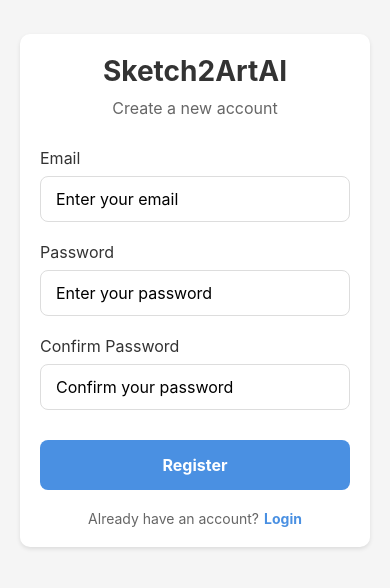
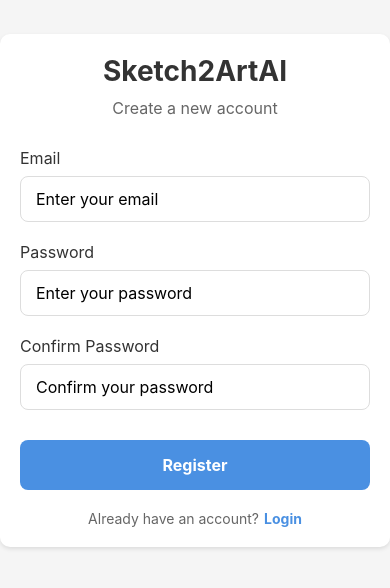
Before and after one commit to chirag127/Sketch2ArtAI, a React Native app in the folder frontend/: screen /Register in a window 390 px wide. Shown: the part 132-720 px from the top of the page. Built offline with nearby package versions, Linux system fonts and the light colour scheme.

Commit message:
Enhance Login and Register screens for desktop responsiveness; add layout adjustments based on screen width

```diff
--- a/frontend/screens/LoginScreen.js
+++ b/frontend/screens/LoginScreen.js
@@ -1,4 +1,4 @@
-import React, { useState, useContext } from "react";
+import React, { useState, useContext, useEffect } from "react";
 import {
     StyleSheet,
     Text,
@@ -10,6 +10,7 @@ import {
     KeyboardAvoidingView,
     Platform,
     ScrollView,
+    Dimensions,
 } from "react-native";
 import AuthContext from "../context/AuthContext";
 
@@ -17,8 +18,28 @@ export default function LoginScreen({ navigation }) {
     const [email, setEmail] = useState("");
     const [password, setPassword] = useState("");
     const [isSubmitting, setIsSubmitting] = useState(false);
+    const [isDesktop, setIsDesktop] = useState(false);
 
     const { login, isLoading } = useContext(AuthContext);
+
+    // Check if the device is a desktop based on screen width
+    useEffect(() => {
+        const updateLayout = () => {
+            const { width } = Dimensions.get("window");
+            setIsDesktop(width >= 768);
+        };
+
+        updateLayout();
+        Dimensions.addEventListener("change", updateLayout);
+
+        return () => {
+            // Clean up event listener
+            const dimensionsHandler = Dimensions.removeEventListener;
+            if (dimensionsHandler) {
+                dimensionsHandler("change", updateLayout);
+            }
+        };
+    }, []);
 
     const handleLogin = async () => {
         if (!email || !password) {
@@ -54,7 +75,12 @@ export default function LoginScreen({ navigation }) {
             style={styles.container}
         >
             <ScrollView contentContainerStyle={styles.scrollContainer}>
-                <View style={styles.formContainer}>
+                <View
+                    style={[
+                        styles.formContainer,
+                        isDesktop && { maxWidth: 450 },
+                    ]}
+                >
                     <Text style={styles.title}>Sketch2ArtAI</Text>
                     <Text style={styles.subtitle}>Login to your account</Text>
 
@@ -122,6 +148,7 @@ const styles = StyleSheet.create({
     scrollContainer: {
         flexGrow: 1,
         justifyContent: "center",
+        alignItems: "center", // Center content horizontally
     },
     formContainer: {
         padding: 20,
@@ -134,6 +161,8 @@ const styles = StyleSheet.create({
         shadowRadius: 4,
         elevation: 3,
         marginVertical: 40,
+        width: "100%",
+        maxWidth: 450, // Limit width on larger screens
     },
     title: {
         fontSize: 28,
@@ -163,6 +192,7 @@ const styles = StyleSheet.create({
         paddingHorizontal: 15,
         paddingVertical: 12,
         fontSize: 16,
+        width: "100%",
     },
     button: {
         backgroundColor: "#4a90e2",
@@ -170,6 +200,7 @@ const styles = StyleSheet.create({
         borderRadius: 8,
         alignItems: "center",
         marginTop: 10,
+        width: "100%",
     },
     disabledButton: {
         backgroundColor: "#a0c4e9",
--- a/frontend/screens/RegisterScreen.js
+++ b/frontend/screens/RegisterScreen.js
@@ -1,4 +1,4 @@
-import React, { useState, useContext } from "react";
+import React, { useState, useContext, useEffect } from "react";
 import {
     StyleSheet,
     Text,
@@ -10,6 +10,7 @@ import {
     KeyboardAvoidingView,
     Platform,
     ScrollView,
+    Dimensions,
 } from "react-native";
 import AuthContext from "../context/AuthContext";
 
@@ -18,8 +19,28 @@ export default function RegisterScreen({ navigation }) {
     const [password, setPassword] = useState("");
     const [confirmPassword, setConfirmPassword] = useState("");
     const [isSubmitting, setIsSubmitting] = useState(false);
+    const [isDesktop, setIsDesktop] = useState(false);
 
     const { register, isLoading } = useContext(AuthContext);
+
+    // Check if the device is a desktop based on screen width
+    useEffect(() => {
+        const updateLayout = () => {
+            const { width } = Dimensions.get("window");
+            setIsDesktop(width >= 768);
+        };
+
+        updateLayout();
+        Dimensions.addEventListener("change", updateLayout);
+
+        return () => {
+            // Clean up event listener
+            const dimensionsHandler = Dimensions.removeEventListener;
+            if (dimensionsHandler) {
+                dimensionsHandler("change", updateLayout);
+            }
+        };
+    }, []);
 
     const validateEmail = (email) => {
         const re = /^[^\s@]+@[^\s@]+\.[^\s@]+$/;
@@ -74,7 +95,12 @@ export default function RegisterScreen({ navigation }) {
             style={styles.container}
         >
             <ScrollView contentContainerStyle={styles.scrollContainer}>
-                <View style={styles.formContainer}>
+                <View
+                    style={[
+                        styles.formContainer,
+                        isDesktop && { maxWidth: 450 },
+                    ]}
+                >
                     <Text style={styles.title}>Sketch2ArtAI</Text>
                     <Text style={styles.subtitle}>Create a new account</Text>
 
@@ -153,12 +179,15 @@ const styles = StyleSheet.create({
     scrollContainer: {
         flexGrow: 1,
         justifyContent: "center",
+        alignItems: "center", // Center content horizontally
     },
     formContainer: {
         padding: 20,
         marginHorizontal: 20,
         backgroundColor: "#fff",
         borderRadius: 10,
+        width: "100%",
+        maxWidth: 450, // Limit width on larger screens
         shadowColor: "#000",
         shadowOffset: { width: 0, height: 2 },
         shadowOpacity: 0.1,
@@ -194,6 +223,7 @@ const styles = StyleSheet.create({
         paddingHorizontal: 15,
         paddingVertical: 12,
         fontSize: 16,
+        width: "100%",
     },
     button: {
         backgroundColor: "#4a90e2",
@@ -201,6 +231,7 @@ const styles = StyleSheet.create({
         borderRadius: 8,
         alignItems: "center",
         marginTop: 10,
+        width: "100%",
     },
     disabledButton: {
         backgroundColor: "#a0c4e9",
--- a/frontend/screens/VerifyEmailScreen.js
+++ b/frontend/screens/VerifyEmailScreen.js
@@ -9,6 +9,8 @@ import {
     Alert,
     KeyboardAvoidingView,
     Platform,
+    Dimensions,
+    ScrollView,
 } from "react-native";
 import AuthContext from "../context/AuthContext";
 
@@ -17,6 +19,7 @@ export default function VerifyEmailScreen({ navigation }) {
     const [isSubmitting, setIsSubmitting] = useState(false);
     const [resendDisabled, setResendDisabled] = useState(false);
     const [countdown, setCountdown] = useState(0);
+    const [isDesktop, setIsDesktop] = useState(false);
 
     const {
         verifyEmail,
@@ -35,6 +38,25 @@ export default function VerifyEmailScreen({ navigation }) {
             setResendDisabled(false);
         }
     }, [countdown, resendDisabled]);
+
+    // Check if the device is a desktop based on screen width
+    useEffect(() => {
+        const updateLayout = () => {
+            const { width } = Dimensions.get("window");
+            setIsDesktop(width >= 768);
+        };
+
+        updateLayout();
+        Dimensions.addEventListener("change", updateLayout);
+
+        return () => {
+            // Clean up event listener
+            const dimensionsHandler = Dimensions.removeEventListener;
+            if (dimensionsHandler) {
+                dimensionsHandler("change", updateLayout);
+            }
+        };
+    }, []);
 
     const handleVerify = async () => {
         if (!verificationCode) {
@@ -120,7 +142,13 @@ export default function VerifyEmailScreen({ navigation }) {
             behavior={Platform.OS === "ios" ? "padding" : "height"}
             style={styles.container}
         >
-            <View style={styles.formContainer}>
+            <ScrollView contentContainerStyle={styles.scrollContainer}>
+                <View
+                    style={[
+                        styles.formContainer,
+                        isDesktop && { maxWidth: 450 },
+                    ]}
+                >
                     <Text style={styles.title}>Verify Your Email</Text>
                     <Text style={styles.subtitle}>
                         We've sent a verification code to {verificationEmail}.
@@ -142,7 +170,8 @@ export default function VerifyEmailScreen({ navigation }) {
                     <TouchableOpacity
                         style={[
                             styles.button,
-                        (isSubmitting || isLoading) && styles.disabledButton,
+                            (isSubmitting || isLoading) &&
+                                styles.disabledButton,
                         ]}
                         onPress={handleVerify}
                         disabled={isSubmitting || isLoading}
@@ -179,6 +208,7 @@ export default function VerifyEmailScreen({ navigation }) {
                         <Text style={styles.cancelButtonText}>Cancel</Text>
                     </TouchableOpacity>
                 </View>
+            </ScrollView>
         </KeyboardAvoidingView>
     );
 }
@@ -187,7 +217,11 @@ const styles = StyleSheet.create({
     container: {
         flex: 1,
         backgroundColor: "#f5f5f5",
+    },
+    scrollContainer: {
+        flexGrow: 1,
         justifyContent: "center",
+        alignItems: "center", // Center content horizontally
         padding: 20,
     },
     formContainer: {
@@ -199,6 +233,8 @@ const styles = StyleSheet.create({
         shadowOpacity: 0.1,
         shadowRadius: 4,
         elevation: 3,
+        width: "100%",
+        maxWidth: 450, // Limit width on larger screens
     },
     title: {
         fontSize: 24,
@@ -231,12 +267,14 @@ const styles = StyleSheet.create({
         fontSize: 16,
         textAlign: "center",
         letterSpacing: 8,
+        width: "100%",
     },
     button: {
         backgroundColor: "#4a90e2",
         paddingVertical: 15,
         borderRadius: 8,
         alignItems: "center",
+        width: "100%",
     },
     disabledButton: {
         backgroundColor: "#a0c4e9",
@@ -261,6 +299,7 @@ const styles = StyleSheet.create({
         marginTop: 20,
         paddingVertical: 12,
         alignItems: "center",
+        width: "100%",
     },
     cancelButtonText: {
         color: "#f44336",
```
Lines whose indentation alone changed are shown as unchanged.
